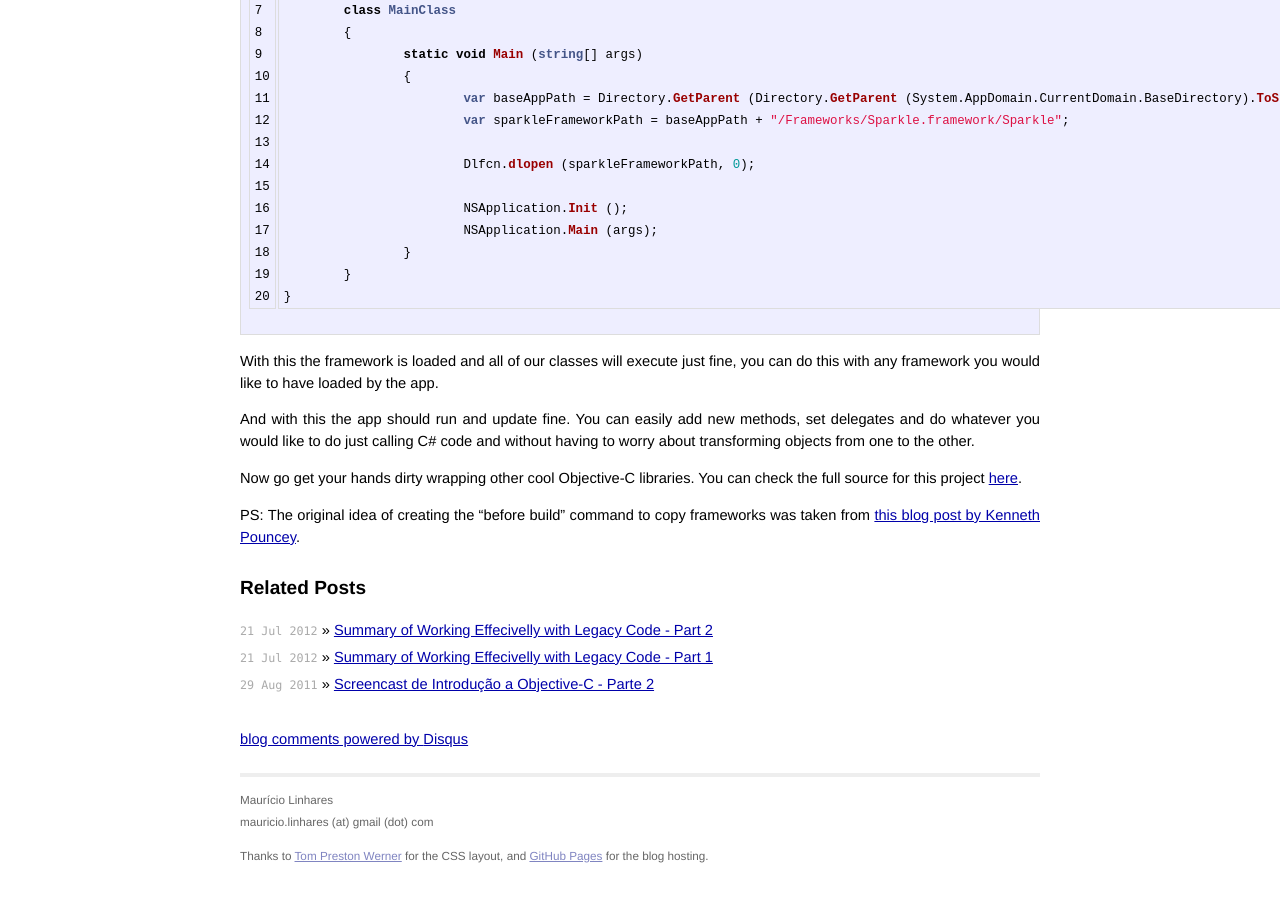
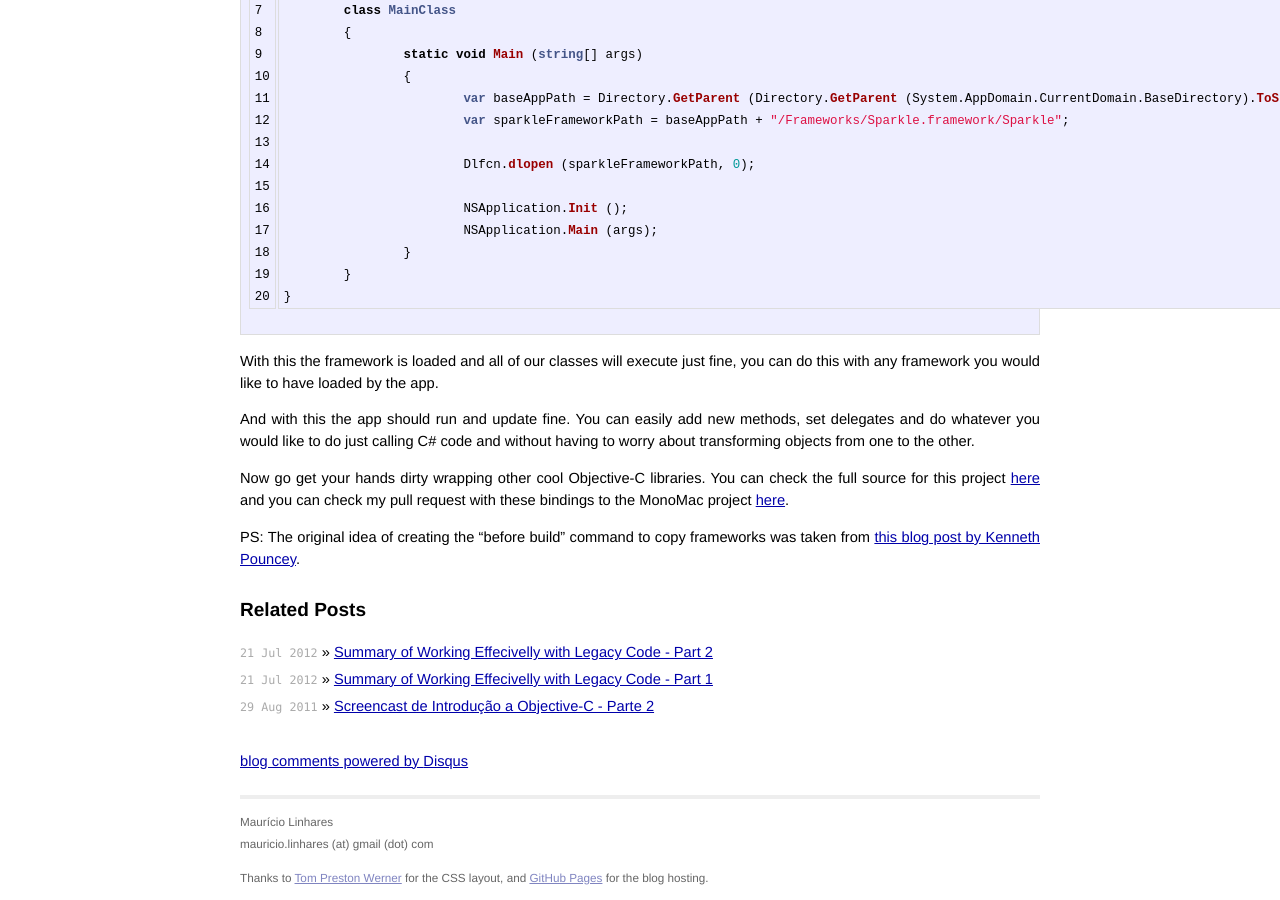
Before and after one commit to mauricio/mauricio.github.com, a Jekyll site: the page built from _posts/2012-09-23-contributing-a-new-binding-to-monomac.md, in a window 1280 px wide and 900 px high, scrolled down 13080 px. Built offline with Jekyll 4.4.1, drawn with Linux system fonts in a browser that asks for light colours; Markdown is read by kramdown in place of the engine named in the settings; comment, search, counter and statistics services are not loaded; before the commit the page ends 13958 px from its top, so only the background shows below that.

Commit message:
Adding link to pull request

```diff
--- a/_posts/2012-09-23-contributing-a-new-binding-to-monomac.md
+++ b/_posts/2012-09-23-contributing-a-new-binding-to-monomac.md
@@ -577,6 +577,6 @@ With this the framework is loaded and all of our classes will execute just fine,
 
 And with this the app should run and update fine. You can easily add new methods, set delegates and do whatever you would like to do just calling C# code and without having to worry about transforming objects from one to the other.
 
-Now go get your hands dirty wrapping other cool Objective-C libraries. You can check the full source for this project [here](https://github.com/mauricio/UpdaterSample).
+Now go get your hands dirty wrapping other cool Objective-C libraries. You can check the full source for this project [here](https://github.com/mauricio/UpdaterSample) and you can check my pull request with these bindings to the MonoMac project [here](https://github.com/mono/monomac/pull/77).
 
 PS: The original idea of creating the "before build" command to copy frameworks was taken from [this blog post by Kenneth Pouncey](http://cocoa-mono.org/archives/254/growl-my-monomac-application-says/).
```
